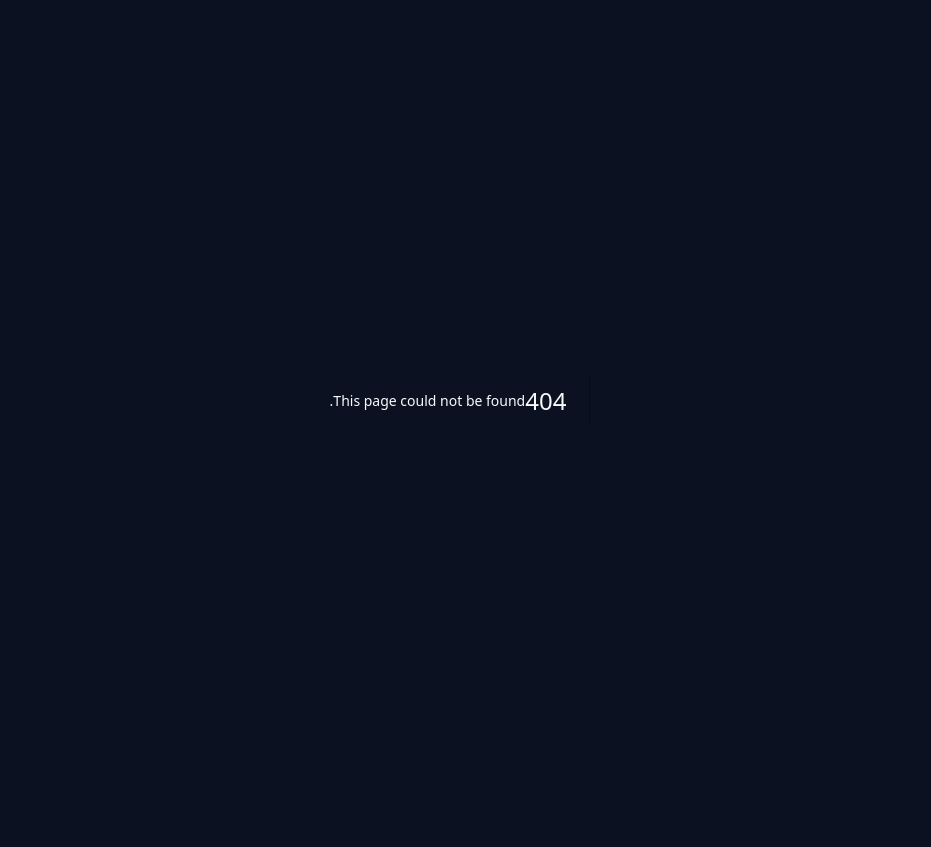
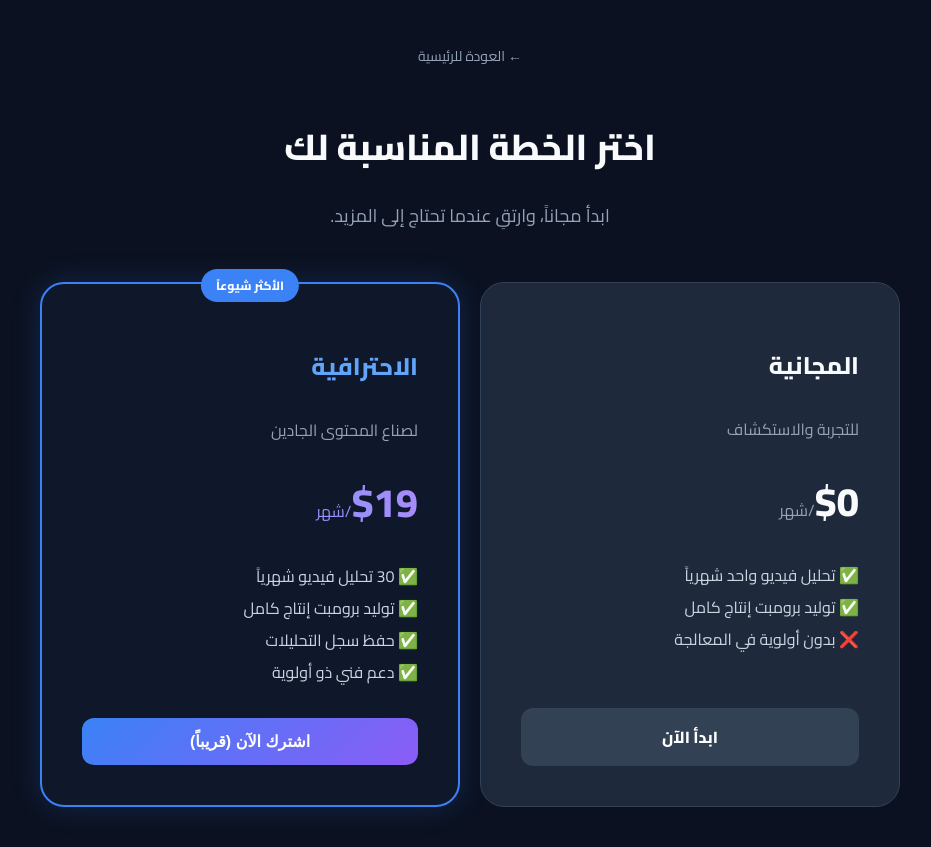
Before and after one commit to ezaer/promptforge, a Next.js app: page /pricing in a window 1280 px wide. Before the commit this address had no page. Shown: the whole page, without its empty margins (170-1101 px from the left). Before the commit the page ends 800 px from the top, so only its background shows below. Built offline with nearby package versions, Linux system fonts and the light colour scheme.

Commit message:
Create PricingPage component with pricing options

```diff
--- /dev/null
+++ b/app/pricing/page.tsx
@@ -0,0 +1,49 @@
+"use client";
+import Link from 'next/link';
+
+export default function PricingPage() {
+  return (
+    <main style={{ maxWidth: '900px', margin: '0 auto', padding: '40px 20px', direction: 'rtl' }}>
+      <div style={{ textAlign: 'center', marginBottom: '50px' }}>
+        <Link href="/" style={{ color: '#94A3B8', textDecoration: 'none', fontSize: '14px', display: 'inline-block', marginBottom: '20px' }}>← العودة للرئيسية</Link>
+        <h1 style={{ fontSize: '36px', fontWeight: '800', marginBottom: '10px' }}>اختر الخطة المناسبة لك</h1>
+        <p style={{ color: '#94A3B8', fontSize: '18px' }}>ابدأ مجاناً، وارتقِ عندما تحتاج إلى المزيد.</p>
+      </div>
+
+      <div style={{ display: 'flex', gap: '20px', justifyContent: 'center', flexWrap: 'wrap' }}>
+        {/* الخطة المجانية */}
+        <div style={{ flex: '1 1 300px', backgroundColor: '#1E293B', padding: '40px', borderRadius: '24px', border: '1px solid #334155', display: 'flex', flexDirection: 'column' }}>
+          <h2 style={{ fontSize: '24px', marginBottom: '10px' }}>المجانية</h2>
+          <p style={{ color: '#94A3B8', marginBottom: '20px' }}>للتجربة والاستكشاف</p>
+          <div style={{ fontSize: '40px', fontWeight: 'bold', marginBottom: '20px' }}>$0<span style={{ fontSize: '16px', color: '#94A3B8', fontWeight: 'normal' }}>/شهر</span></div>
+
+          <ul style={{ listStyle: 'none', padding: 0, margin: '0 0 30px 0', lineHeight: '2', color: '#CBD5E1' }}>
+            <li>✅ تحليل فيديو واحد شهرياً</li>
+            <li>✅ توليد برومبت إنتاج كامل</li>
+            <li>❌ بدون أولوية في المعالجة</li>
+          </ul>
+
+          <Link href="/" style={{ marginTop: 'auto', display: 'block', textAlign: 'center', padding: '14px', backgroundColor: '#334155', color: 'white', borderRadius: '12px', textDecoration: 'none', fontWeight: 'bold' }}>ابدأ الآن</Link>
+        </div>
+
+        {/* الخطة الاحترافية */}
+        <div style={{ flex: '1 1 300px', backgroundColor: '#0F172A', padding: '40px', borderRadius: '24px', border: '2px solid #3B82F6', position: 'relative', display: 'flex', flexDirection: 'column', boxShadow: '0 0 30px rgba(59, 130, 246, 0.2)' }}>
+          <div style={{ position: 'absolute', top: '-15px', right: '50%', transform: 'translateX(50%)', backgroundColor: '#3B82F6', color: 'white', padding: '5px 15px', borderRadius: '20px', fontSize: '12px', fontWeight: 'bold' }}>الأكثر شيوعاً</div>
+
+          <h2 style={{ fontSize: '24px', marginBottom: '10px', color: '#60A5FA' }}>الاحترافية</h2>
+          <p style={{ color: '#94A3B8', marginBottom: '20px' }}>لصناع المحتوى الجادين</p>
+          <div style={{ fontSize: '40px', fontWeight: 'bold', marginBottom: '20px', background: 'linear-gradient(to right, #60A5FA, #A78BFA)', WebkitBackgroundClip: 'text', WebkitTextFillColor: 'transparent' }}>$19<span style={{ fontSize: '16px', color: '#94A3B8', fontWeight: 'normal' }}>/شهر</span></div>
+
+          <ul style={{ listStyle: 'none', padding: 0, margin: '0 0 30px 0', lineHeight: '2', color: '#CBD5E1' }}>
+            <li>✅ 30 تحليل فيديو شهرياً</li>
+            <li>✅ توليد برومبت إنتاج كامل</li>
+            <li>✅ حفظ سجل التحليلات</li>
+            <li>✅ دعم فني ذو أولوية</li>
+          </ul>
+
+          <button style={{ marginTop: 'auto', display: 'block', width: '100%', padding: '14px', background: 'linear-gradient(135deg, #3B82F6 0%, #8B5CF6 100%)', color: 'white', border: 'none', borderRadius: '12px', fontWeight: 'bold', fontSize: '16px', cursor: 'pointer' }}>اشترك الآن (قريباً)</button>
+        </div>
+      </div>
+    </main>
+  );
+}
```
